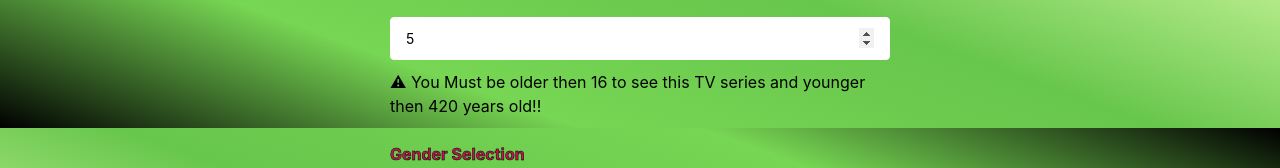
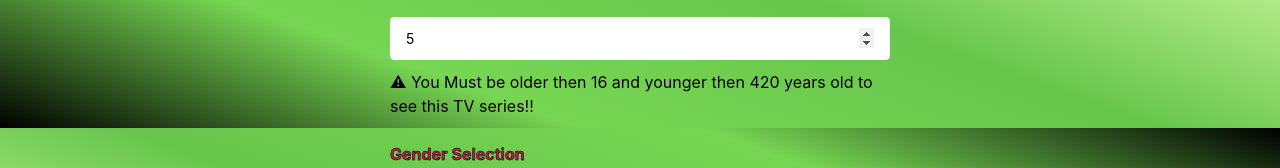
Before and after one commit to TRM-WCSLisbon/ricky_morty_react_app, a React (Create React App) app: page /contactus in a window 1280 px wide. Both pictures are taken after typing "Sample", "Sample", "5", "name@example.com" into the empty fields and a click on the input 640 px from the left and 1070 px from the top of the page. Shown: the part 672-840 px from the top of the page. Built offline with nearby package versions, Linux system fonts and the light colour scheme.

Commit message:
fix gramar bug on contact

```diff
--- a/src/components/Contact/ContactForm.jsx
+++ b/src/components/Contact/ContactForm.jsx
@@ -53,7 +53,7 @@ function ContactForm() {
           <label>Age</label>
           <input name="age" type="number" ref={register} />
           {errors.age && (
-            <p>You Must be older then 16 to see this TV series and younger then 420 years old!!</p>
+            <p>You Must be older then 16 and younger then 420 years old to see this TV series!!</p>
           )}
         </div>
         <div style={{ marginBottom: 0 }}>
@@ -76,18 +76,6 @@ function ContactForm() {
             <option value="Bug">Report a bug</option>
           </select>
         </div>
-        {/* <label>Subject</label> */}
-        {/* <Controller
-        name="Subject"
-        as={Select}
-        options={[
-          { value: "chocolate", label: "Chocolate" },
-          { value: "strawberry", label: "Strawberry" },
-          { value: "vanilla", label: "Vanilla" }
-        ]}
-        ref={register}
-        defaultValue=""
-      /> */}
         <input type="submit" style={{ marginTop: 20 }} />
       </Form>
     </>
```
